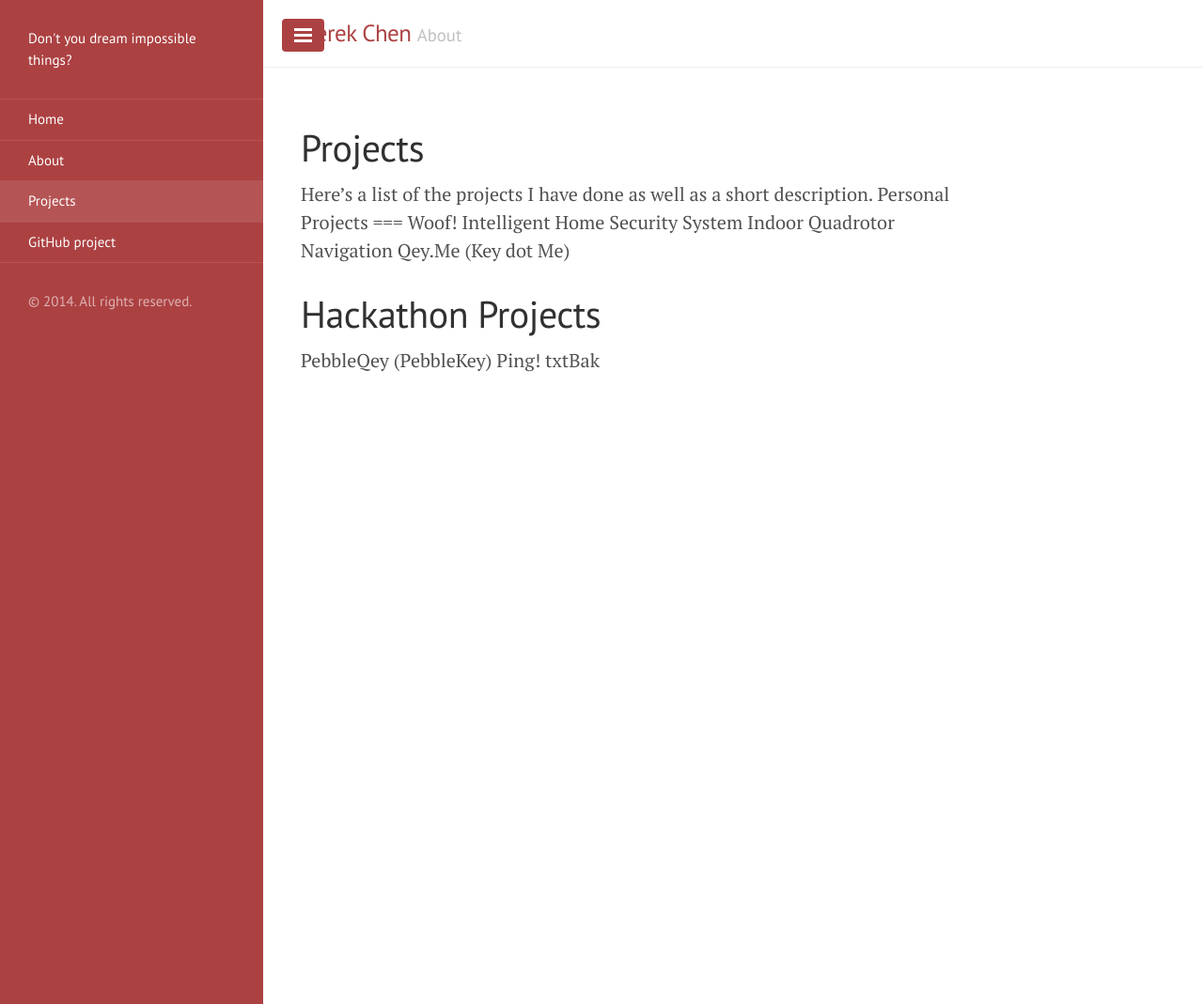
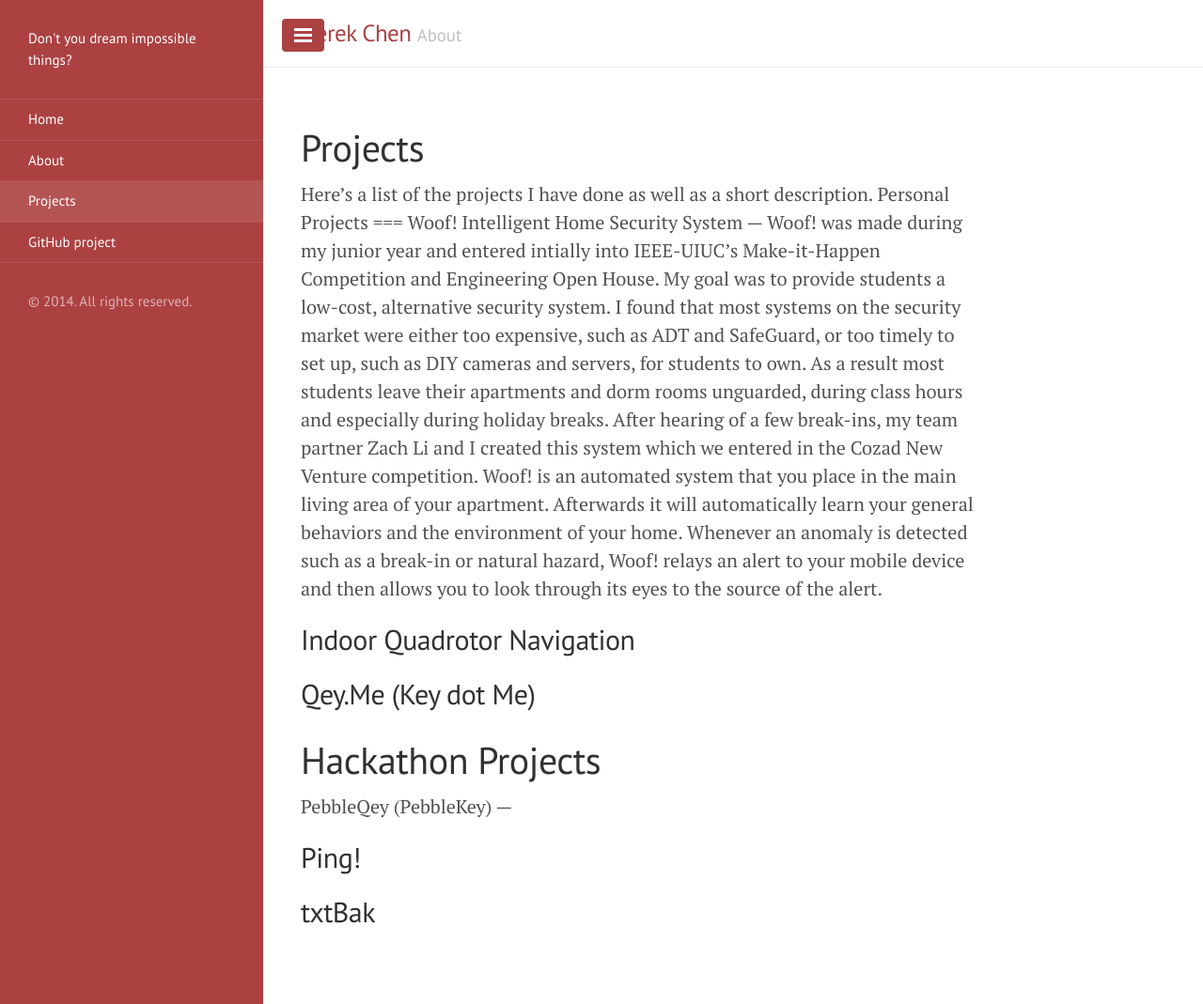
Before and after one commit to derektrc/derektrc.github.io, a Jekyll site: the page built from projects.md, in a window 1280 px wide and 1069 px high. Shown: the whole window at 94% size. Built offline with Jekyll 4.4.1, drawn with Linux system fonts in a browser that asks for light colours; Markdown is read by kramdown in place of the engine named in the settings.

Commit message:
Update projects.md

```diff
--- a/projects.md
+++ b/projects.md
@@ -6,11 +6,22 @@ Here's a list of the projects I have done as well as a short description.
 Personal Projects
 ===
 Woof! Intelligent Home Security System
+---
+Woof! was made during my junior year and entered intially into IEEE-UIUC's Make-it-Happen Competition and Engineering Open House. My goal was to provide students a low-cost, alternative security system. I found that most systems on the security market were either too expensive, such as ADT and SafeGuard, or too timely to set up, such as DIY cameras and servers, for students to own. As a result most students leave their apartments and dorm rooms unguarded, during class hours and especially during holiday breaks. After hearing of a few break-ins, my team partner Zach Li and I created this system which we entered in the Cozad New Venture competition. Woof! is an automated system that you place in the main living area of your apartment. Afterwards it will automatically learn your general behaviors and the environment of your home. Whenever an anomaly is detected such as a break-in or natural hazard, Woof! relays an alert to your mobile device and then allows you to look through its eyes to the source of the alert.
+
 Indoor Quadrotor Navigation
+---
+
 Qey.Me (Key dot Me)
+---
 
 Hackathon Projects
 ===
 PebbleQey (PebbleKey)
+---
+
 Ping!
+---
+
 txtBak
+---
```
